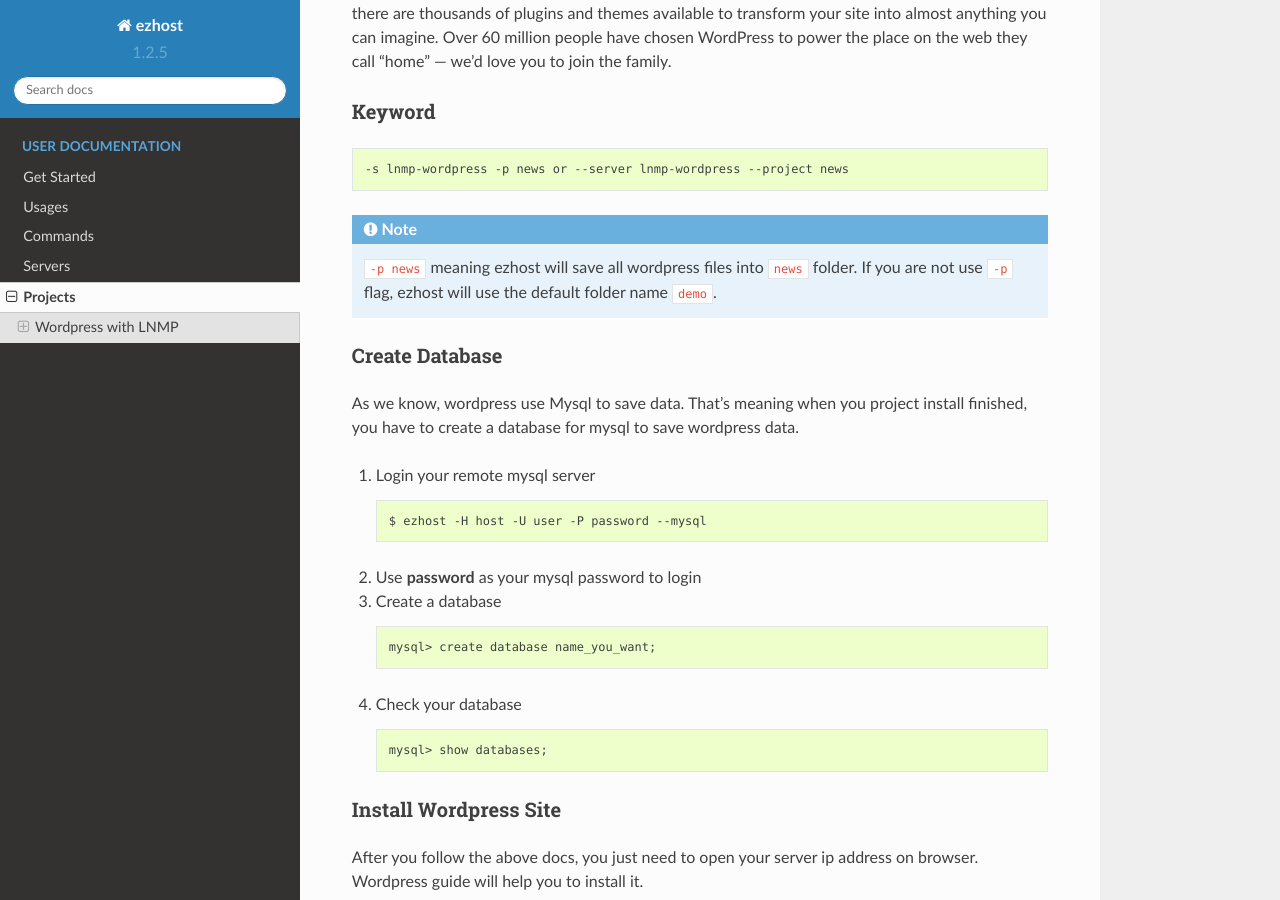
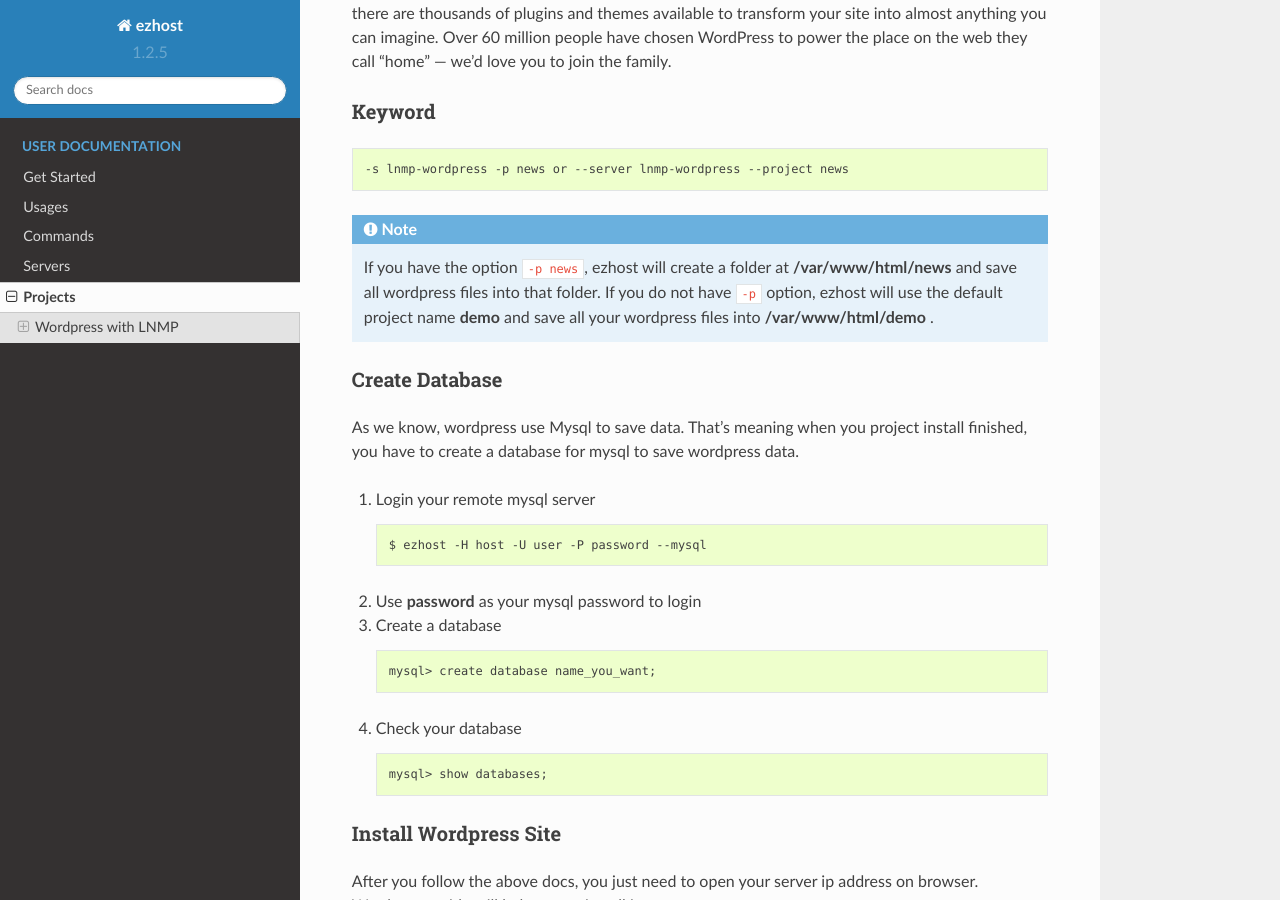
Before and after one commit to zhexiao/ezhost, a Sphinx documentation site: the page built from docs/project_lists.rst, in a window 1280 px wide and 900 px high, scrolled down 457 px. Built offline with Sphinx 7.4.7 and the Read the Docs theme 2.0.0, drawn with Linux system fonts in a browser that asks for light colours.

Commit message:
change docs

```diff
--- a/docs/project_lists.rst
+++ b/docs/project_lists.rst
@@ -22,7 +22,7 @@
 
    -s lnmp-wordpress -p news or --server lnmp-wordpress --project news
 
-.. note:: ``-p news`` meaning ezhost will save all wordpress files into ``news`` folder. If you are not use ``-p`` flag, ezhost will use the default folder name ``demo``.
+.. note:: If you have the option ``-p news``, ezhost will create a folder at **/var/www/html/news** and save all wordpress files into that folder. If you do not have ``-p`` option, ezhost will use the default project name **demo** and save all your wordpress files into **/var/www/html/demo** .
 
 
 Create Database
```
